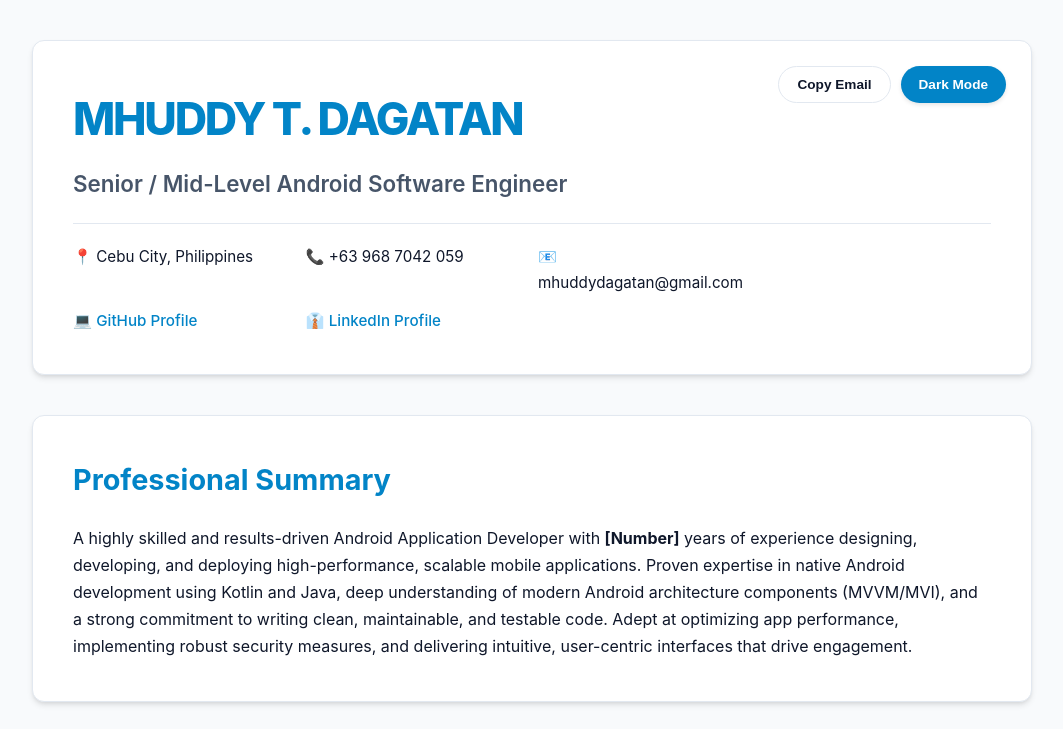
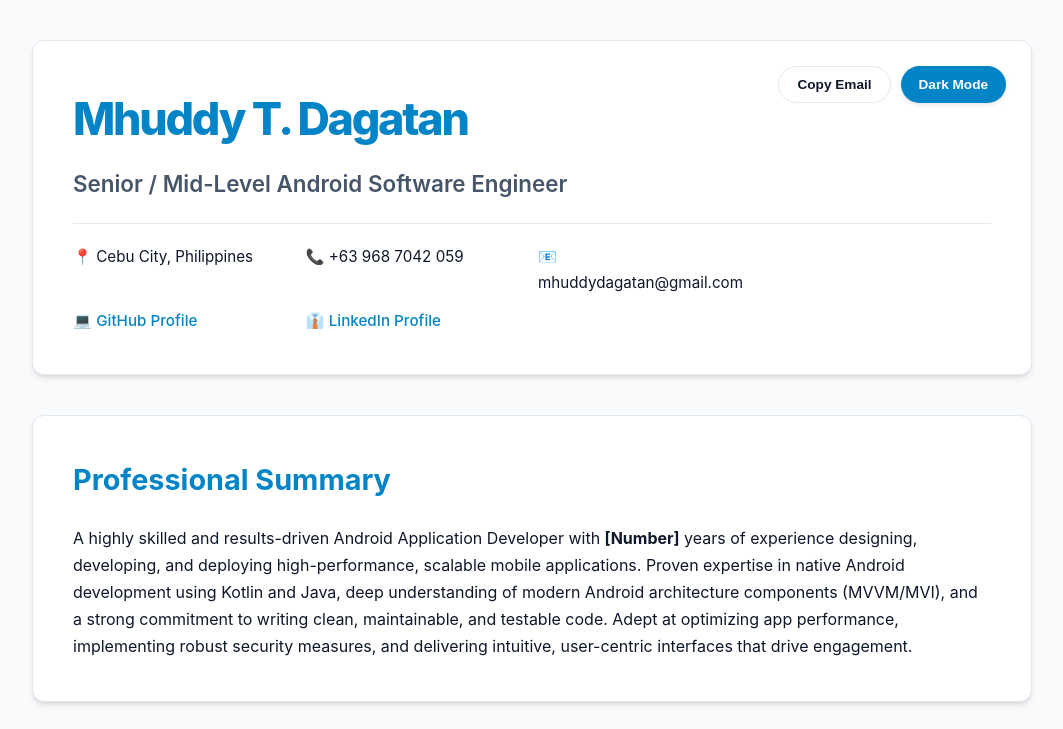
Before and after one commit to mhuddy29/myportfolio, a plain HTML site: page index.html in a window 1280 px wide. Shown: the top 729 px of the page, without its empty margins (108-1171 px from the left). Drawn offline with Linux system fonts and the light colour scheme.

Commit message:
Update index.html

```diff
--- a/index.html
+++ b/index.html
@@ -369,7 +369,7 @@
                 <button class="btn-secondary" id="copyEmailBtn" onclick="copyEmail()">Copy Email</button>
                 <button id="themeToggle">Dark Mode</button>
             </div>
-            <h1>MHUDDY T. DAGATAN</h1>
+            <h1>Mhuddy T. Dagatan</h1>
             <div class="subtitle">Senior / Mid-Level Android Software Engineer</div>
             <div class="contact-grid">
                 <div>📍 Cebu City, Philippines</div>
```
